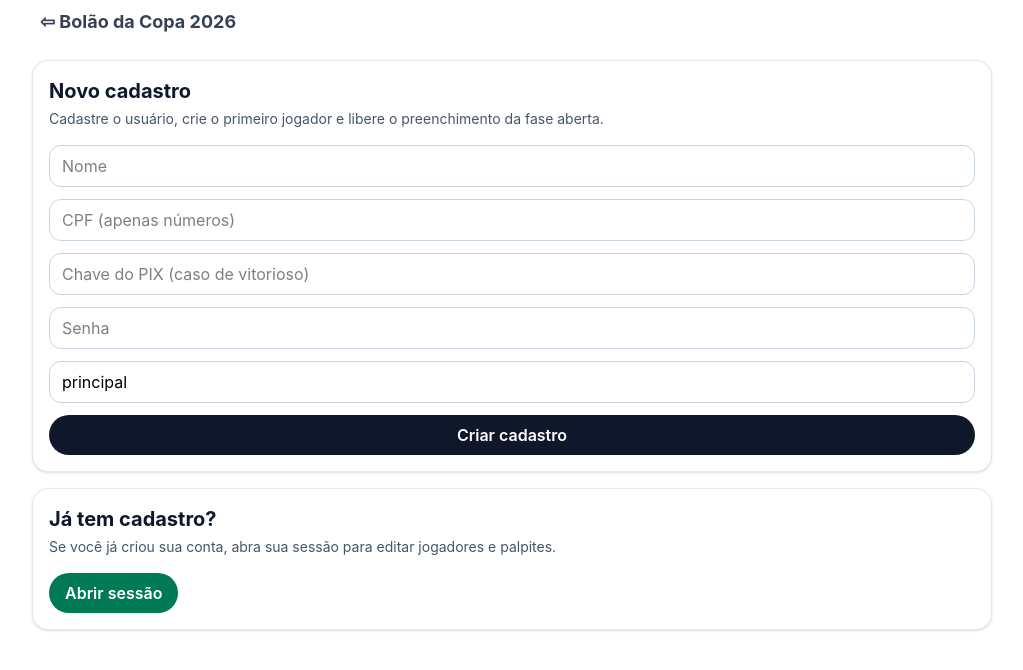
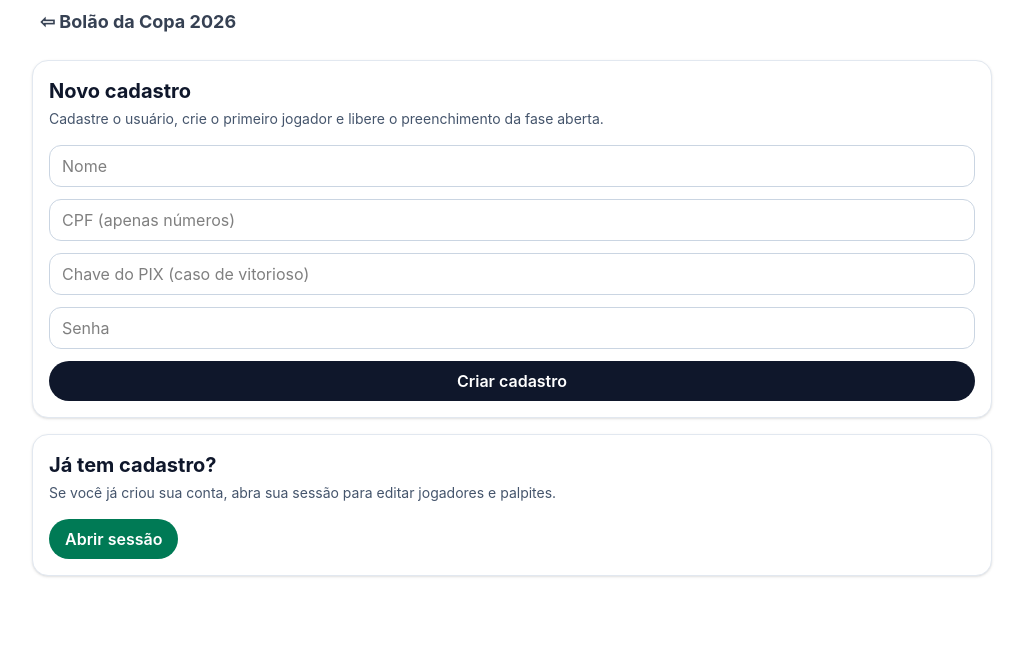
Before and after one commit to rodcorsi/bolao, a Next.js app: page /signup in a window 1280 px wide. Shown: the top 670 px of the page, without its empty margins (128-1151 px from the left). Built offline with nearby package versions, Linux system fonts and the light colour scheme; no server answers; the database is empty.

Commit message:
remove o nome jogo em cadastro

```diff
--- a/components/SignupForm.tsx
+++ b/components/SignupForm.tsx
@@ -135,20 +135,6 @@ const SignupForm: React.FC<SignupFormProps> = ({ onRegistered }) => {
             }))
           }
         />
-        <input
-          className="rounded-xl border border-slate-300 px-3 py-2"
-          placeholder="Nome do jogo"
-          minLength={3}
-          maxLength={256}
-          required
-          value={registerForm.playerName}
-          onChange={(event) =>
-            setRegisterForm((current) => ({
-              ...current,
-              playerName: event.target.value,
-            }))
-          }
-        />
         <button
           className="inline-flex items-center justify-center gap-2 rounded-full bg-slate-900 px-4 py-2 font-semibold text-white disabled:cursor-not-allowed disabled:opacity-70"
           disabled={isRegistering}
```
